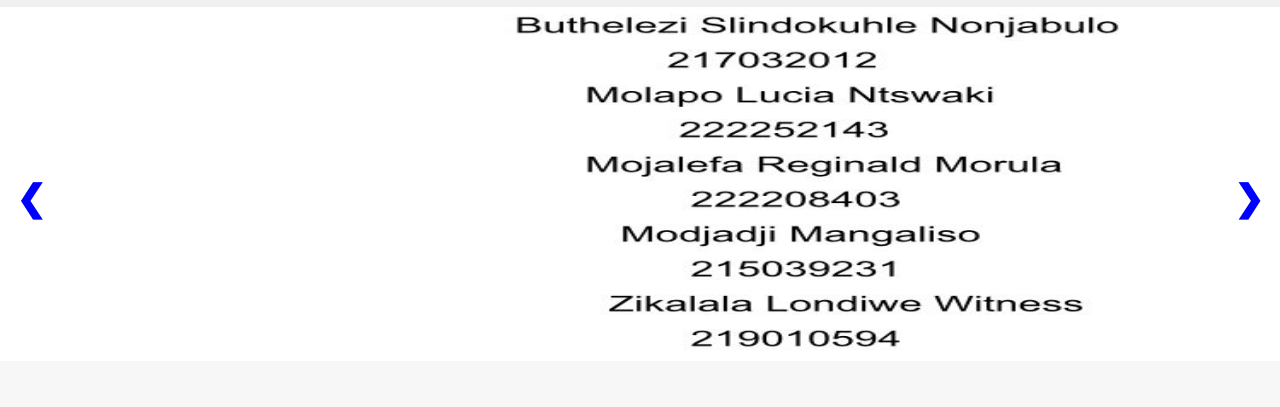
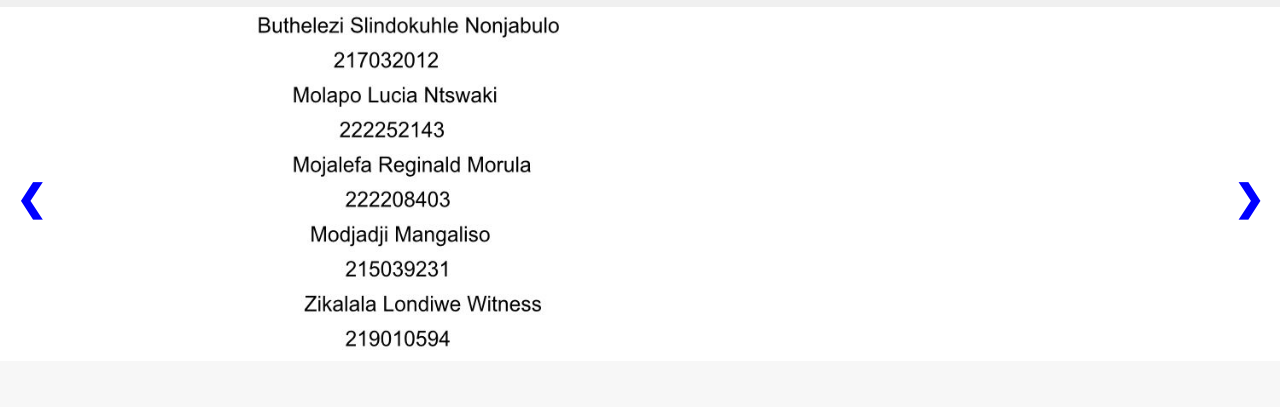
Before and after one commit to Zwivhuya6132/VulekaSchools, a plain HTML site: page index.html in a window 1280 px wide. Shown: the part 119-526 px from the top of the page. Drawn offline with Linux system fonts and the light colour scheme.

Commit message:
Update styles.css

```diff
--- a/styles.css
+++ b/styles.css
@@ -79,8 +79,8 @@
   }
 
   .slide img {
-    width: 100%;
-    max-height: 350px;
+    width: 50%;
+    height: 350px;
   }
 
   .prev, .next {
```
